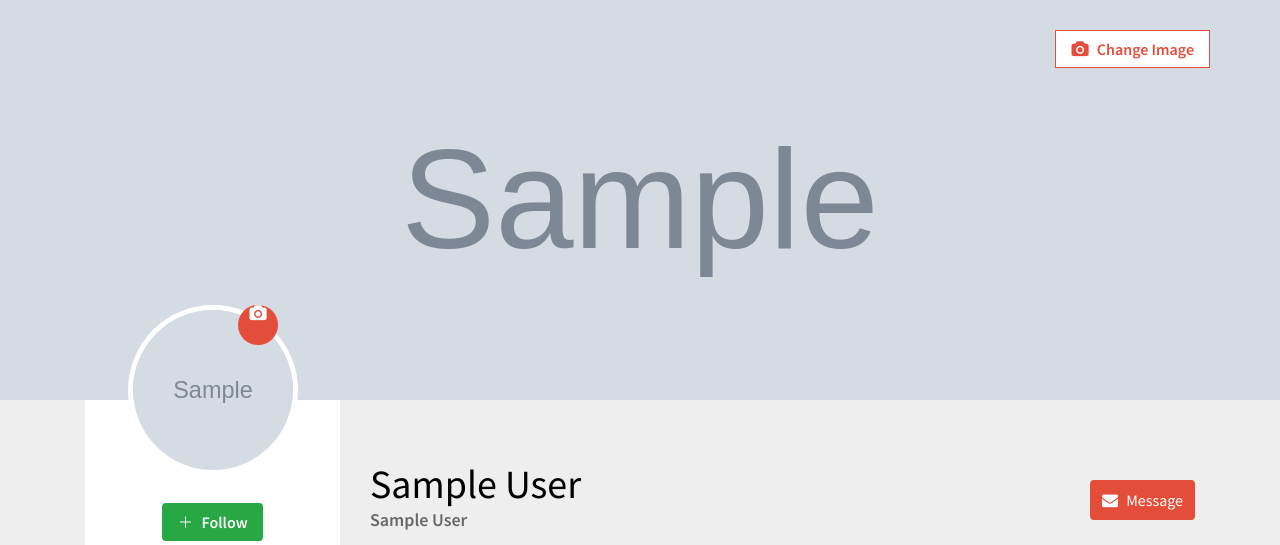
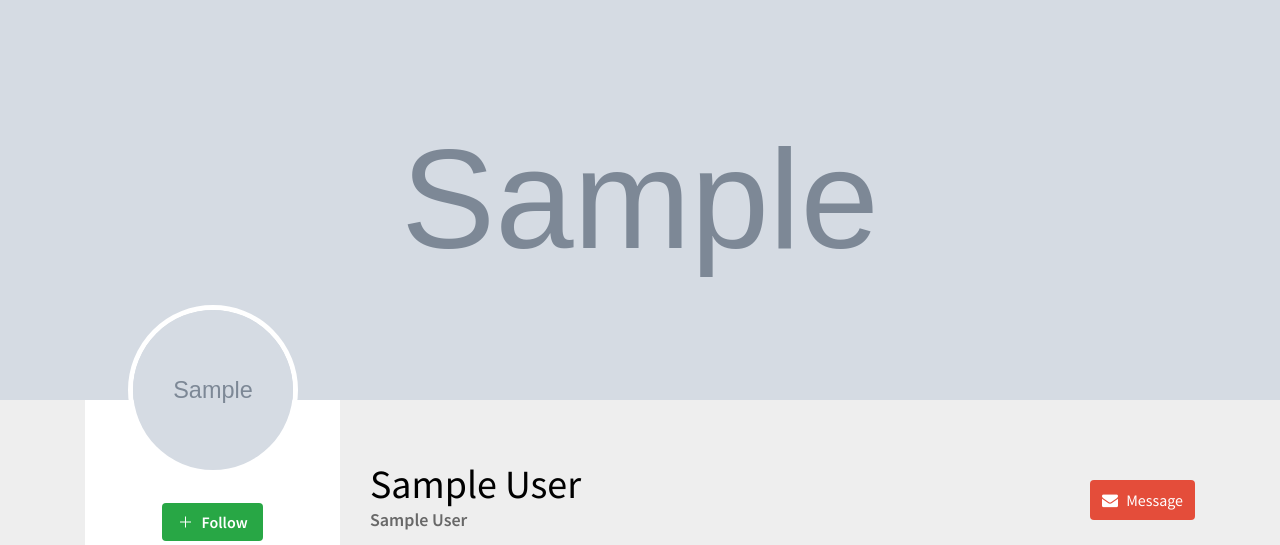
Before and after one commit to marouane-youssfi10/build-social-networking-with-django, a Django app: template templates/profile_user/user_profile.html in a window 1280 px wide. Shown: the part 54-599 px from the top of the page. Run offline with Django 3.2, Linux system fonts and the light colour scheme; tables that the repository leaves empty hold one stand-in row (values such as "Sample post"); the template is opened without the code that fills it: values that come from a table or form of the project are taken from there, most other values are stand-ins (such as "Sample title", 1, 10 or a date in 2020); grey boxes marked "Sample" are stand-in pictures; some libraries are stand-ins or nearby versions.

Commit message:
hide edit_profile on image change button if not the request.user

```diff
--- a/templates/profile_user/user_profile.html
+++ b/templates/profile_user/user_profile.html
@@ -4,7 +4,9 @@
 {% block content %}
         <section class="cover-sec">
 			<img src="{{ user_profile.photo_cover.url }}" width="1600" height="400">
-			<a href="{% url 'edit-profile' %}" title=""><i class="fa fa-camera"></i> Change Image</a>
+			{% if request.user == user_profile.user %}
+				<a href="{% url 'edit-profile' %}" title=""><i class="fa fa-camera"></i> Change Image</a>
+			{% endif %}
 		</section>
 
 		<main>
@@ -17,7 +19,9 @@
 									<div class="user_profile">
 										<div class="user-pro-img">
 											<img src="{{ user_profile.user.photo_profile.url }}" width="170" height="170">
-											<a href="#" title=""><i class="fa fa-camera"></i></a>
+											{% if request.user == user_profile.user %}
+												<a href="{% url 'edit-profile' %}"><i class="fa fa-camera"></i></a>
+											{% endif %}
 										</div><!--user-pro-img end-->
 										<div class="user_pro_status">
 											{% if request.user != user_profile.user %}
```
